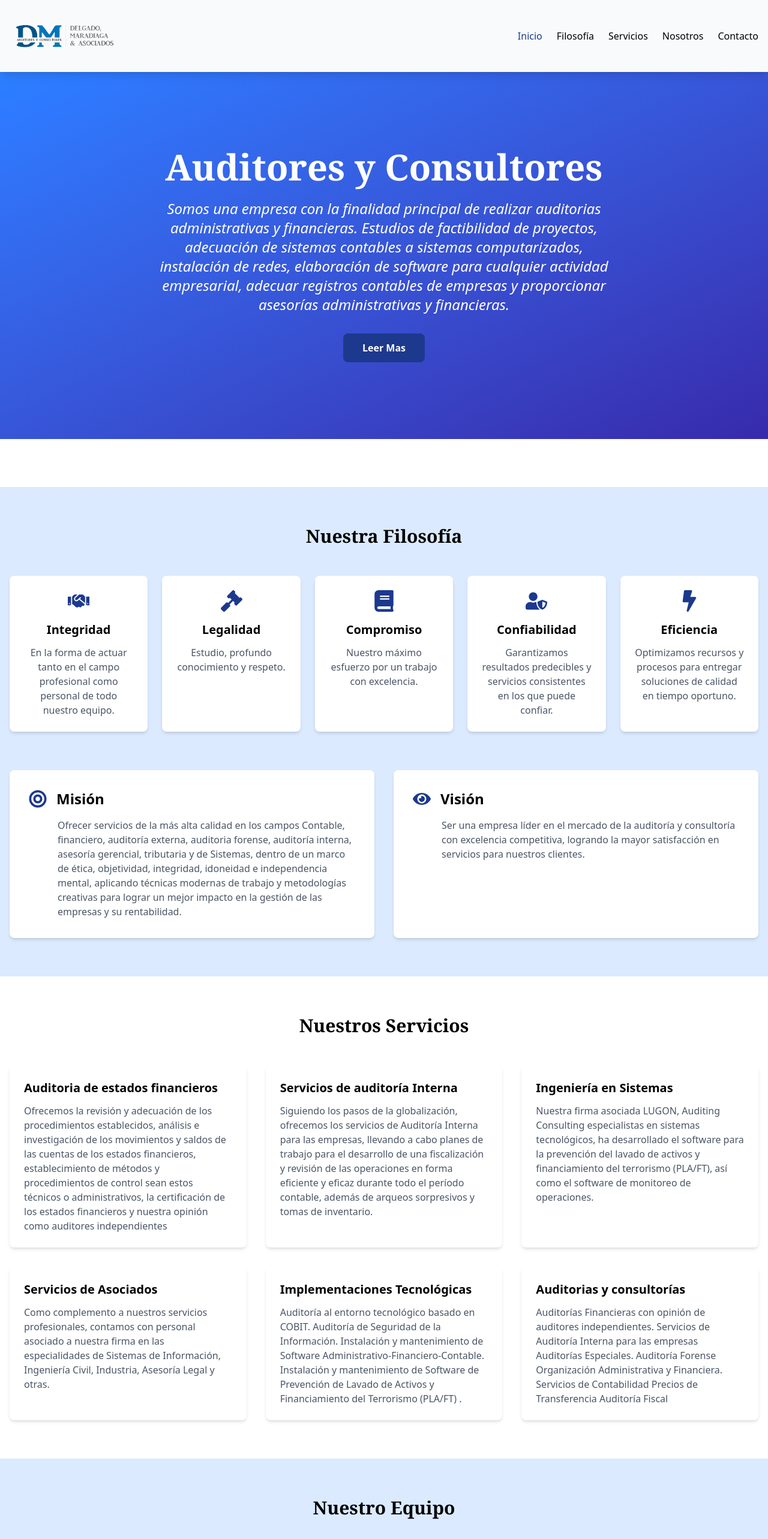
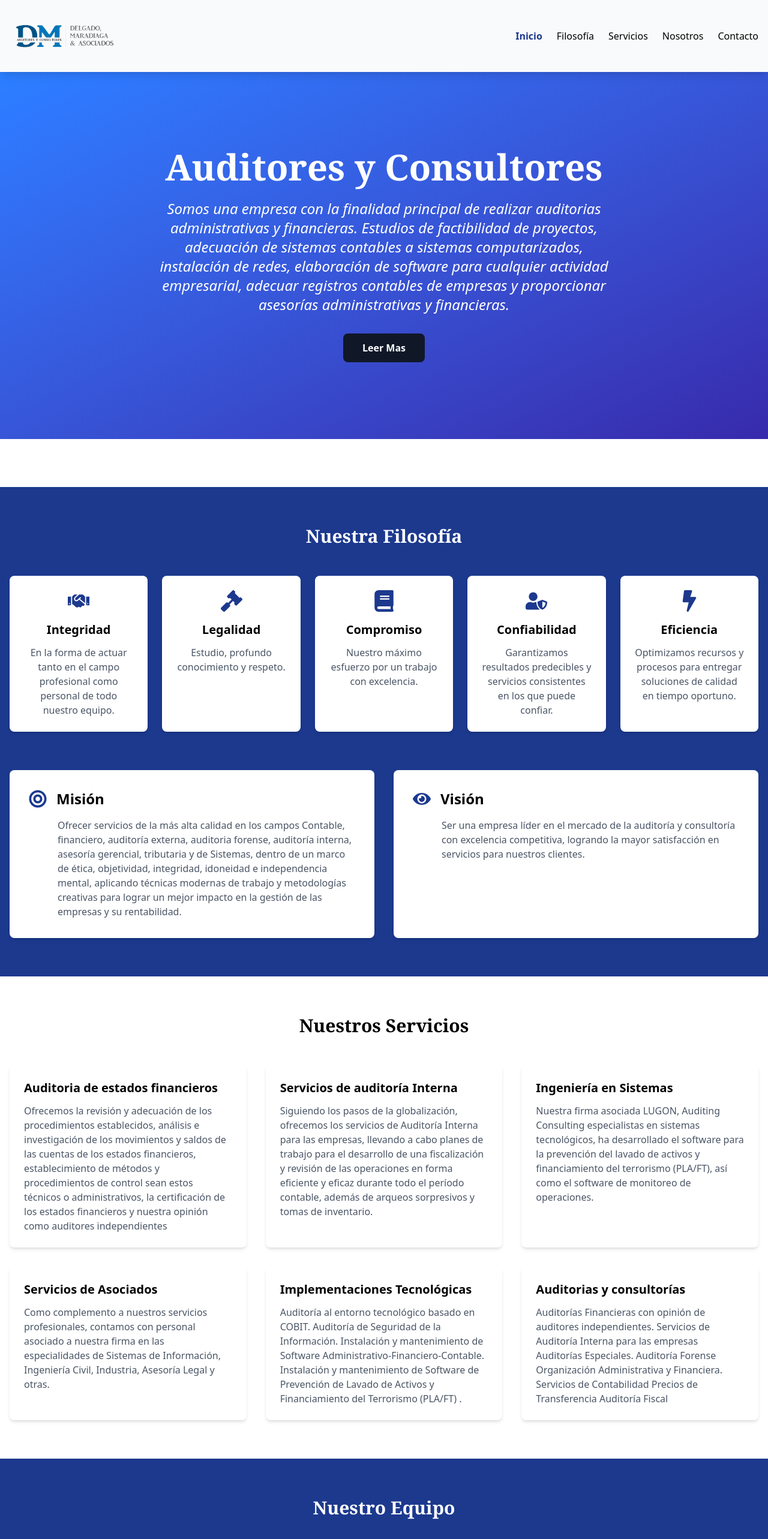
Before and after one commit to andrestdjhw/DMLandingPage, a React (Vite) app: page / in a window 1280 px wide. Shown: the top 2566 px of the page at 60% size. Built offline with nearby package versions, Linux system fonts and the light colour scheme.

Commit message:
Ajustando colores

```diff
--- a/src/App.jsx
+++ b/src/App.jsx
@@ -189,31 +189,31 @@ function App() {
           <div className="hidden md:flex space-x-6">
             <button
               onClick={() => scrollToSection('inicio')}
-              className={`hover:text-blue-900 transition ${activeSection === 'inicio' ? 'text-blue-900' : ''}`}
+              className={`hover:text-blue-900 transition ${activeSection === 'inicio' ? 'font-bold text-blue-900' : ''}`}
             >
               Inicio
             </button>
             <button
               onClick={() => scrollToSection('filosofia')}
-              className={`hover:text-blue-900 transition ${activeSection === 'filosofia' ? 'text-blue-900' : ''}`}
+              className={`hover:text-blue-900 transition ${activeSection === 'filosofia' ? 'font-bold text-blue-900' : ''}`}
             >
               Filosofía
             </button>
             <button
               onClick={() => scrollToSection('servicios')}
-              className={`hover:text-blue-900 transition ${activeSection === 'servicios' ? 'text-blue-900' : ''}`}
+              className={`hover:text-blue-900 transition ${activeSection === 'servicios' ? 'font-bold text-blue-900' : ''}`}
             >
               Servicios
             </button>
             <button
               onClick={() => scrollToSection('nosotros')}
-              className={`hover:text-blue-900 transition ${activeSection === 'nosotros' ? 'text-blue-900' : ''}`}
+              className={`hover:text-blue-900 transition ${activeSection === 'nosotros' ? 'font-bold text-blue-900' : ''}`}
             >
               Nosotros
             </button>
             <button
               onClick={() => scrollToSection('contacto')}
-              className={`hover:text-blue-900 transition ${activeSection === 'contacto' ? 'text-blue-900' : ''}`}
+              className={`hover:text-blue-900 transition ${activeSection === 'contacto' ? 'font-bold text-blue-900' : ''}`}
             >
               Contacto
             </button>
@@ -274,7 +274,7 @@ function App() {
             </p>
             <button
               onClick={() => scrollToSection('servicios')}
-              className="bg-blue-900 hover:bg-blue-600 text-white-900 font-bold py-3 px-8 rounded-lg transition duration-300"
+              className="bg-gray-900 hover:bg-blue-600 text-white-900 font-bold py-3 px-8 rounded-lg transition duration-300"
             >
               Leer Mas
             </button>
@@ -282,9 +282,9 @@ function App() {
         </section>
 
         {/* Filosofía Section */}
-        <section id="filosofia" className="py-16 bg-blue-100 mt-20">
+        <section id="filosofia" className="py-16 bg-blue-900 mt-20">
           <div className="container mx-auto px-4">
-            <h2 className="text-3xl font-bold text-center mb-12 font-serif">Nuestra Filosofía</h2>
+            <h2 className="text-3xl font-bold text-center mb-12 font-serif text-white">Nuestra Filosofía</h2>
 
             {/* Valores de la Matriz */}
             <div className="grid md:grid-cols-5 gap-6 mb-16">
@@ -400,9 +400,9 @@ function App() {
         </section>
 
         {/* Nosotros Section */}
-        <section id="nosotros" className="py-16 bg-blue-100">
+        <section id="nosotros" className="py-16 bg-blue-900">
           <div className="container mx-auto px-4">
-            <h2 className="text-3xl font-bold text-center mb-12 font-serif">Nuestro Equipo</h2>
+            <h2 className="text-3xl font-bold text-center mb-12 font-serif text-white">Nuestro Equipo</h2>
             <div className="bg-white rounded-lg shadow-md p-6 mb-12">
               <p className="text-gray-700 mb-6">
                 DELGADO MARADIAGA Y ASOCIADOS S.DE R.L. tiene el agrado de presentar nuestro nuevo sitio Web,
@@ -598,11 +598,11 @@ function App() {
         <div className="container mx-auto px-4">
           <div className="grid md:grid-cols-4 gap-8">
             <div>
-              <h3 className="text-xl text-sky-400 font-bold mb-4 font-serif">Nosotros</h3>
+              <h3 className="text-xl text-sky-900 font-bold mb-4 font-serif">Nosotros</h3>
               <p>Expertos en derecho comprometidos con la excelencia y la justicia para nuestros clientes.</p>
             </div>
             <div>
-              <h4 className="font-bold mb-4 text-sky-400">Enlaces Rápidos</h4>
+              <h4 className="font-bold mb-4 text-sky-900">Enlaces Rápidos</h4>
               <ul className="space-y-2">
                 <li><button onClick={() => scrollToSection('inicio')} className="hover:text-blue-900 transition">Inicio</button></li>
                 <li><button onClick={() => scrollToSection('servicios')} className="hover:text-blue-900 transition">Servicios</button></li>
@@ -611,7 +611,7 @@ function App() {
               </ul>
             </div>
             <div>
-              <h4 className="font-bold mb-4 text-sky-400">Servicios</h4>
+              <h4 className="font-bold mb-4 text-sky-900">Servicios</h4>
               <ul className="space-y-2">
                 <li>Ingenieria en Sistemas</li>
                 <li>Auditoria Interna</li>
@@ -620,7 +620,7 @@ function App() {
               </ul>
             </div>
             <div>
-              <h4 className="font-bold mb-4 text-sky-400">Contactenos</h4>
+              <h4 className="font-bold mb-4 text-sky-900">Contactenos</h4>
               <p>Condominios Toncontín, calle principal de Lomas de Toncontín hacia la Fuerza Aérea, contiguo a FECORAH<br />casa No. 29,</p>
               <p>Tegucigalpa, Honduras</p>
               <p>auditoria@delgadomaradiaga.com</p>
```
